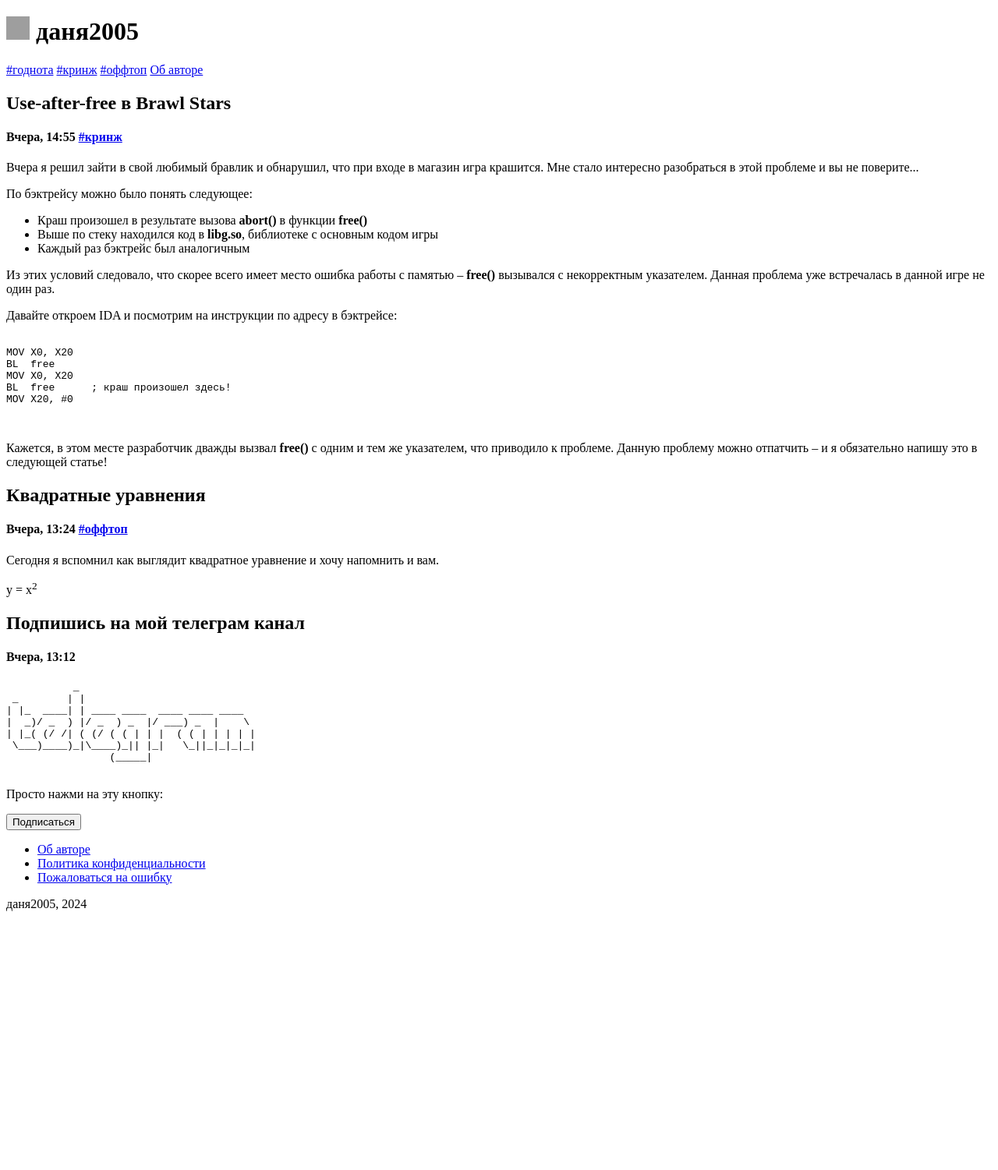
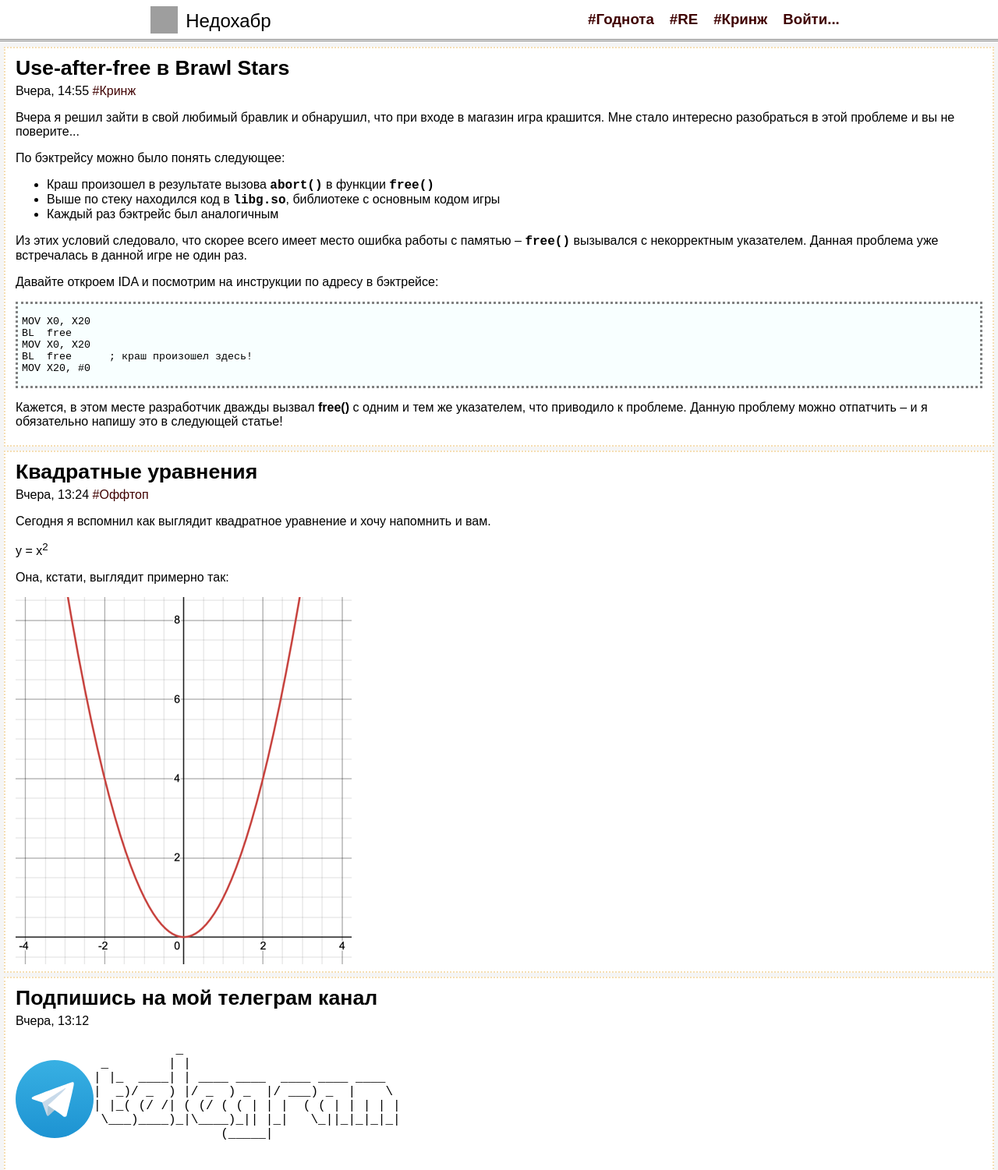
Before and after one commit to itmo338951/web-frontend-labs, a plain HTML site: page web/index.html in a window 1280 px wide. Shown: the top 1501 px of the page at 78% size. Before the commit the page ends 1185 px from the top, so only its background shows below. Drawn offline with Linux system fonts and the light colour scheme; grey boxes are pictures that could not be loaded.

Commit message:
Lab 2 basic implementation (partially lab 3 implemented too)

```diff
--- a/web/index.html
+++ b/web/index.html
@@ -2,72 +2,89 @@
 <html lang="ru">
 <head>
     <meta charset="UTF-8">
-    <title>Даня2005</title>
-    <meta name="description" content="Потрясающий блог по реверс-инжинирингу и не только от дани2005">
+    <title>Недохабр</title>
+    <meta name="description" content="Недохабр - место, где каждый может написать технический кринжовый пост">
+    <meta name="viewport" content="width=device-width, initial-scale=1">
+    <link rel="stylesheet" href="styles.css">
 </head>
 <body>
-<header>
-    <h1><img src="https://nulls.gg/assets/img/logo.png" width="30" height="30" alt="logo"> <span>даня2005</span></h1>
-    <nav>
-        <a href="#">#годнота</a>
-        <a href="#">#кринж</a>
-        <a href="#">#оффтоп</a>
-        <a href="#">Об авторе</a>
+<header class="header">
+    <div class="header-logo">
+        <img class="header-logo-img" src="https://nulls.gg/assets/img/logo.png" alt="logo">
+        <div class="header-logo-text">Недохабр</div>
+    </div>
+    <nav class="header-navbar">
+        <div class="header-navbar-item">
+            <a href="#" class="header-navbar-text">#Годнота</a>
+        </div>
+        <div class="header-navbar-item">
+            <a href="#" class="header-navbar-text">#RE</a>
+        </div>
+        <div class="header-navbar-item">
+            <a href="#" class="header-navbar-text">#Кринж</a>
+        </div>
+        <div class="header-navbar-item">
+            <a href="#" class="header-navbar-text">Войти...</a>
+        </div>
     </nav>
 </header>
-<main>
-    <article>
-        <h2>Use-after-free в Brawl Stars</h2>
-        <h4>
+<main class="feed">
+    <article class="article">
+        <h2 class="article-title">Use-after-free в Brawl Stars</h2>
+        <h4 class="article-subtitle">
             <time datetime="2024-09-04T14:55">Вчера, 14:55</time>
-            <a href="#">#кринж</a></h4>
-        <div class="content">
+            <a href="#" class="article-subtitle-tag">#Кринж</a></h4>
+        <div class="article-content">
             <p>
                 Вчера я решил зайти в свой любимый бравлик и обнарушил, что при входе в магазин игра крашится. Мне стало интересно разобраться в этой проблеме и вы не поверите...
             </p>
             <p>По бэктрейсу можно было понять следующее:</p>
             <ul>
-                <li>Краш произошел в результате вызова <b>abort()</b> в функции <b>free()</b></li>
-                <li>Выше по стеку находился код в <b>libg.so</b>, библиотеке с основным кодом игры</li>
+                <li>Краш произошел в результате вызова <a class="article-content-term">abort()</a> в функции <a class="article-content-term">free()</a></li>
+                <li>Выше по стеку находился код в <a class="article-content-term">libg.so</a>, библиотеке с основным кодом игры</li>
                 <li>Каждый раз бэктрейс был аналогичным</li>
             </ul>
-            <p>Из этих условий следовало, что скорее всего имеет место ошибка работы с памятью &ndash; <b>free()</b> вызывался с некорректным указателем. Данная проблема уже
+            <p>Из этих условий следовало, что скорее всего имеет место ошибка работы с памятью &ndash; <a class="article-content-term">free()</a> вызывался с некорректным
+                указателем. Данная проблема уже
                 встречалась в данной игре не один раз.</p>
             <p>Давайте откроем IDA и посмотрим на инструкции по адресу в бэктрейсе:</p>
-            <pre>
+            <pre class="article-content-code">
                 <code>
 MOV X0, X20
 BL  free
 MOV X0, X20
 BL  free      ; краш произошел здесь!
-MOV X20, #0
-                </code>
+MOV X20, #0</code>
             </pre>
             <p>Кажется, в этом месте разработчик дважды вызвал <b>free()</b> с одним и тем же указателем, что приводило к проблеме. Данную проблему можно отпатчить &ndash; и я
                 обязательно напишу это в следующей статье!</p>
         </div>
     </article>
 
-    <article>
-        <h2>Квадратные уравнения</h2>
-        <h4>
+    <article class="article">
+        <h2 class="article-title">Квадратные уравнения</h2>
+        <h4 class="article-subtitle">
             <time datetime="2024-09-04T13:24">Вчера, 13:24</time>
-            <a href="#">#оффтоп</a></h4>
-        <div class="content">
+            <a href="#" class="article-subtitle-tag">#Оффтоп</a></h4>
+        <div class="article-content">
             <p>Сегодня я вспомнил как выглядит квадратное уравнение и хочу напомнить и вам.</p>
-            <p>
-                y = x<sup>2</sup>
-            </p>
+            <p>y = x<sup>2</sup></p>
+            <p>Она, кстати, выглядит примерно так:</p>
+            <div class="article-content-image">
+                <img src="article2-image.png" alt="square-function-graph">
+            </div>
         </div>
     </article>
 
-    <article>
-        <h2>Подпишись на мой телеграм канал</h2>
-        <h4>
+    <article class="article">
+        <h2 class="article-title">Подпишись на мой телеграм канал</h2>
+        <h4 class="article-subtitle">
             <time datetime="2024-09-04T13:12">Вчера, 13:12</time>
         </h4>
-        <div class="content">
-            <pre>
+        <div class="article-content">
+            <div class="article-content-logotype">
+                <img src="article3-image.svg" width="100" height="100" alt="telegram-logo">
+                <pre>
            _
  _        | |
 | |_  ____| | ____ ____  ____ ____ ____
@@ -76,18 +93,25 @@ MOV X20, #0
  \___)____)_|\____)_|| |_|   \_||_|_|_|_|
                  (_____|
             </pre>
+            </div>
             <p>Просто нажми на эту кнопку:</p>
-            <button>Подписаться</button>
+            <button class="article-content-button">Подписаться</button>
         </div>
     </article>
 </main>
-<footer>
-    <ul>
-        <li><a href="#">Об авторе</a></li>
-        <li><a href="#">Политика конфиденциальности</a></li>
-        <li><a href="#">Пожаловаться на ошибку</a></li>
-    </ul>
-    <p>даня2005, 2024</p>
+<footer class="footer">
+    <div class="footer-element">
+        <a href="#" class="footer-element-link">О нас</a>
+    </div>
+    <div class="footer-element">
+        <a href="#" class="footer-element-link">Политика конфиденциальности</a>
+    </div>
+    <div class="footer-element">
+        <a href="#" class="footer-element-link">Пожаловаться на контент</a>
+    </div>
+    <div class="footer-element footer-element-copyright">
+        <a class="footer-element-text">Недохабр, 2024</a>
+    </div>
 </footer>
 </body>
 </html>
--- /dev/null
+++ b/web/styles.css
@@ -0,0 +1,155 @@
+body {
+    margin: 0;
+    padding: 0;
+    background: #f5f5f5;
+}
+
+/* Header */
+
+.header {
+    background: white;
+    border-bottom-width: 1px;
+    border-bottom: gray;
+    border-bottom-style: double;
+    width: 100%;
+    display: flex;
+    flex-direction: row;
+    justify-content: space-around;
+    align-items: center;
+    position: fixed;
+    top: 0;
+    height: 50px;
+}
+
+.header-logo {
+    display: flex;
+    flex-direction: row;
+    align-items: center;
+}
+
+.header-logo-img {
+    width: 35px;
+    height: 35px;
+}
+
+.header-logo-text {
+    font-size: 18pt;
+    margin: 3px 10px 0;
+    font-family: sans-serif;
+}
+
+.header-navbar {
+    height: 100%;
+    display: flex;
+    flex-direction: row;
+}
+
+.header-navbar-item {
+    height: 100%;
+    padding: 0 10px;
+    align-content: center;
+}
+
+.header-navbar-text {
+    font-size: 14pt;
+    font-weight: bold;
+    color: #3f0000;
+    text-decoration: none;
+    font-family: sans-serif;
+}
+
+/* Feed */
+
+.feed {
+    margin-top: 60px;
+}
+
+.article {
+    border: 2px dotted #f5deb3;
+    background: #ffffff;
+    padding: 5px 10px;
+    margin: 5px 5px;
+}
+
+.article-title {
+    font-size: 20pt;
+    font-family: sans-serif;
+    font-weight: bold;
+    margin: 5px 3px;
+}
+
+.article-subtitle {
+    font-size: 12pt;
+    font-family: sans-serif;
+    font-weight: normal;
+    margin: 0 3px 3px;
+}
+
+.article-subtitle-tag {
+    color: #3f0000;
+    text-decoration: none;
+}
+
+.article-content {
+    font-size: 12pt;
+    font-family: sans-serif;
+    font-weight: lighter;
+    margin: 0 3px;
+}
+
+.article-content-code {
+    font-size: 10pt;
+    font-family: "Courier New", monospace;
+    border: dotted #808080ff;
+    background: #f8ffff;
+    margin: 0;
+    padding: 0 5px;
+}
+
+.article-content-term {
+    font-family: "Courier New", monospace;
+    font-weight: 600;
+}
+
+.article-content-logotype {
+    display: flex;
+    flex-direction: row;
+    align-items: center;
+    justify-content: start;
+}
+
+.article-content-button {
+    background: none;
+    border: 1px double #000000;
+    padding: 10px;
+}
+
+/* Footer */
+
+.footer {
+    background: #b0b0b0;
+    display: flex;
+    flex-direction: row;
+    padding: 8px 8px;
+}
+
+.footer-element {
+    padding: 5px 10px;
+}
+
+.footer-element-copyright {
+    flex-grow: 1;
+    text-align: end;
+}
+
+.footer-element-link {
+    font-family: serif;
+    color: #000000;
+    text-decoration: underline;
+}
+
+.footer-element-text {
+    font-family: serif;
+    color: #000000;
+    font-weight: lighter;
+}
```
Also changed, not shown: web/article2-image.png (added), web/article3-image.svg (added).
